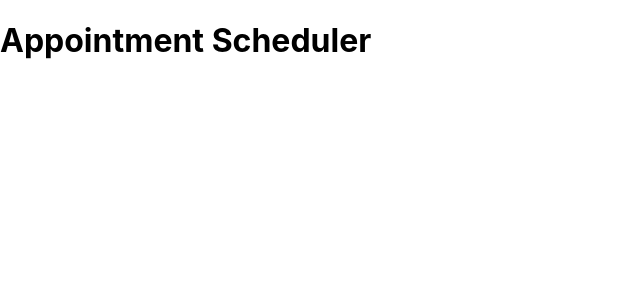
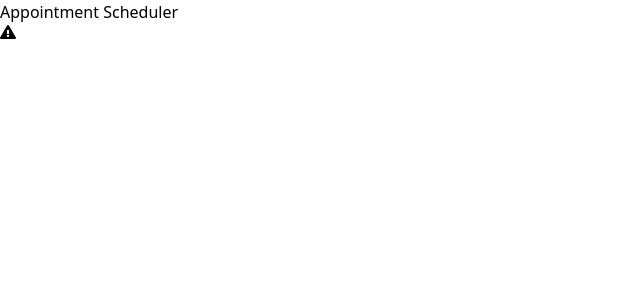
Before and after one commit to vish-opatha/react-appointment-scheduler, a React (Create React App) app: page / in a window 1280 px wide. Shown: the top 300 px of the page, without its empty margins (0-640 px from the left). Built offline with nearby package versions, Linux system fonts and the light colour scheme.

Commit message:
Configure Tailwind CSS

```diff
--- a/package.json
+++ b/package.json
@@ -35,5 +35,11 @@
       "last 1 firefox version",
       "last 1 safari version"
     ]
+  },
+  "devDependencies": {
+    "@tailwindcss/forms": "^0.4.0",
+    "autoprefixer": "^10.4.1",
+    "postcss": "^8.4.5",
+    "tailwindcss": "^3.0.11"
   }
 }
--- a/src/App.js
+++ b/src/App.js
@@ -1,7 +1,10 @@
+import {GoAlert} from "react-icons/go";
+
 function App() {
   return (
     <div className="App">
       <h1>Appointment Scheduler</h1>
+      <GoAlert/>
     </div>
   );
 }
--- a/src/index.css
+++ b/src/index.css
@@ -1,13 +1,3 @@
-body {
-  margin: 0;
-  font-family: -apple-system, BlinkMacSystemFont, 'Segoe UI', 'Roboto', 'Oxygen',
-    'Ubuntu', 'Cantarell', 'Fira Sans', 'Droid Sans', 'Helvetica Neue',
-    sans-serif;
-  -webkit-font-smoothing: antialiased;
-  -moz-osx-font-smoothing: grayscale;
-}
-
-code {
-  font-family: source-code-pro, Menlo, Monaco, Consolas, 'Courier New',
-    monospace;
-}
+@tailwind base;
+@tailwind components;
+@tailwind utilities;
--- /dev/null
+++ b/tailwind.config.js
@@ -0,0 +1,9 @@
+module.exports = {
+  content: [
+    "./src/**/*.{js,jsx,ts,tsx}",
+  ],
+  theme: {
+    extend: {},
+  },
+  plugins: [require('@tailwindcss/forms')],
+}
```
Also changed, not shown: 1 other file (tests, documents, lock files or other folders).
